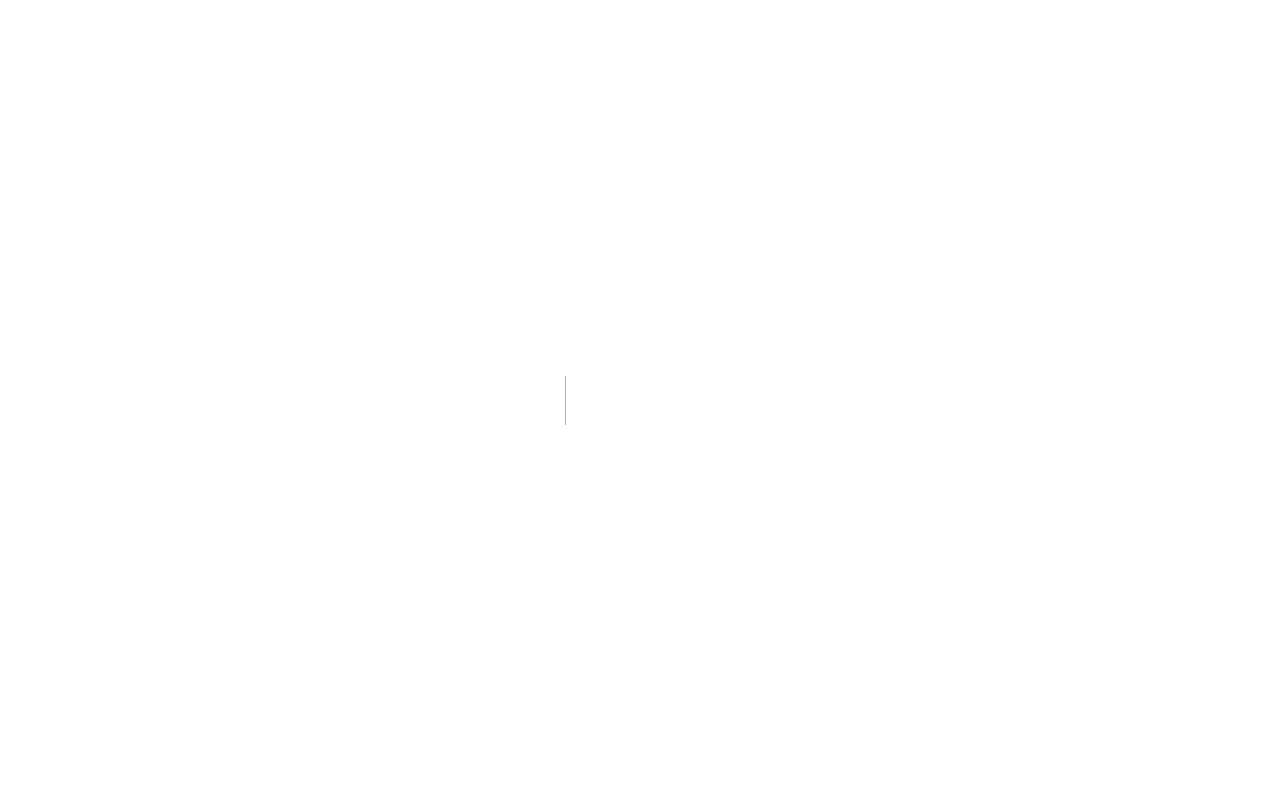
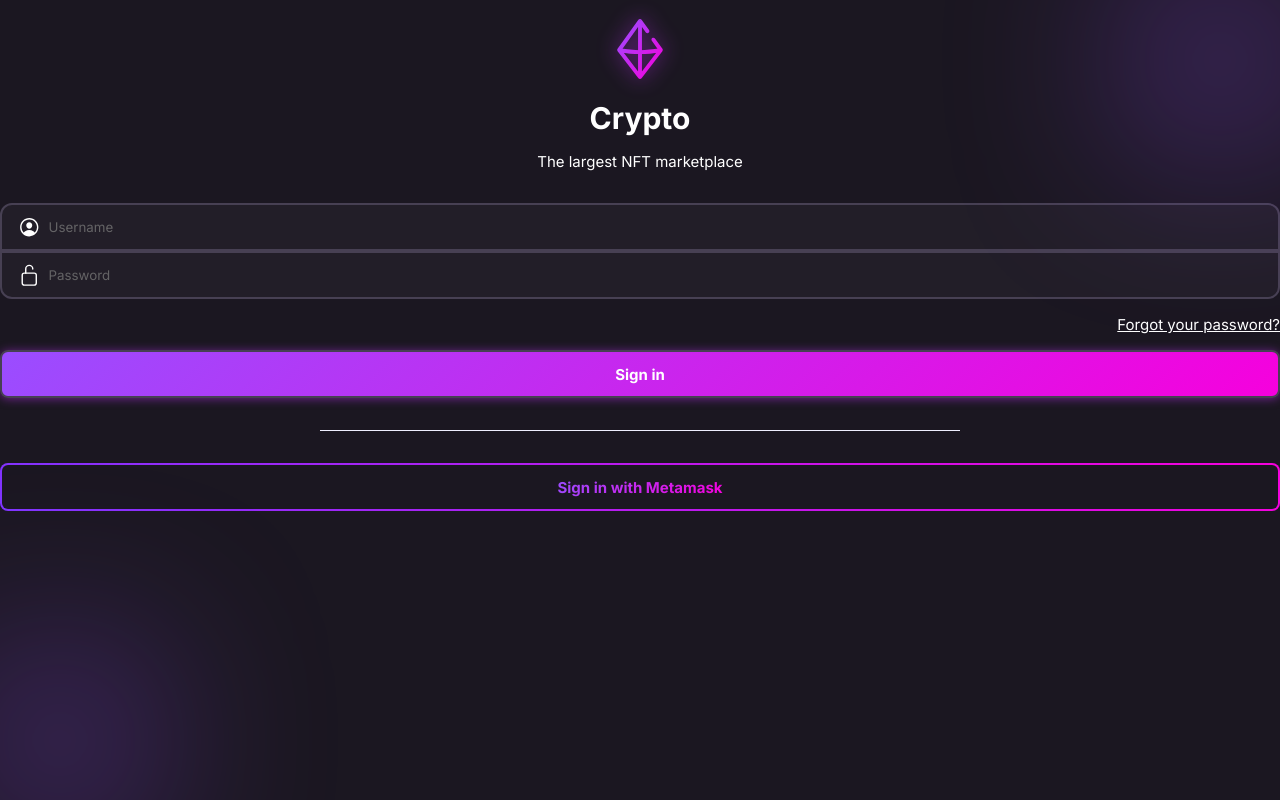
Before and after one commit to GabrielCastilhoV/crypto-marketplace, a Next.js app: page /login in a window 1280 px wide. Before the commit this address had no page. Built offline with nearby package versions, Linux system fonts and the light colour scheme.

Commit message:
feat: create login page

```diff
--- /dev/null
+++ b/src/pages/login.tsx
@@ -0,0 +1,18 @@
+import type { NextPage } from 'next'
+import Head from 'next/head'
+
+import { LoginLayout } from 'layouts'
+
+const Login: NextPage = () => {
+  return (
+    <>
+      <Head>
+        <title>Login | Crypto</title>
+      </Head>
+
+      <LoginLayout />
+    </>
+  )
+}
+
+export default Login
```
